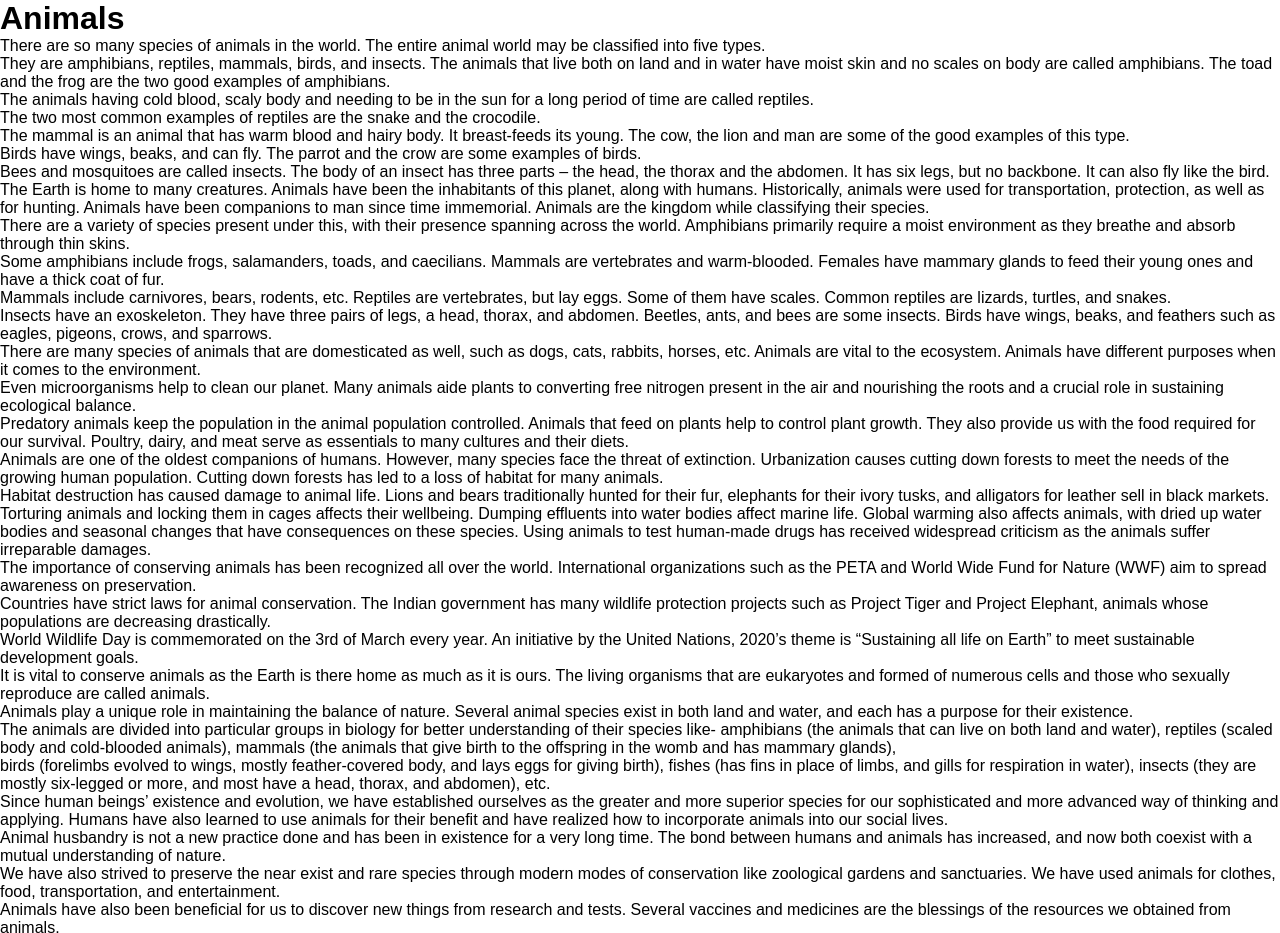
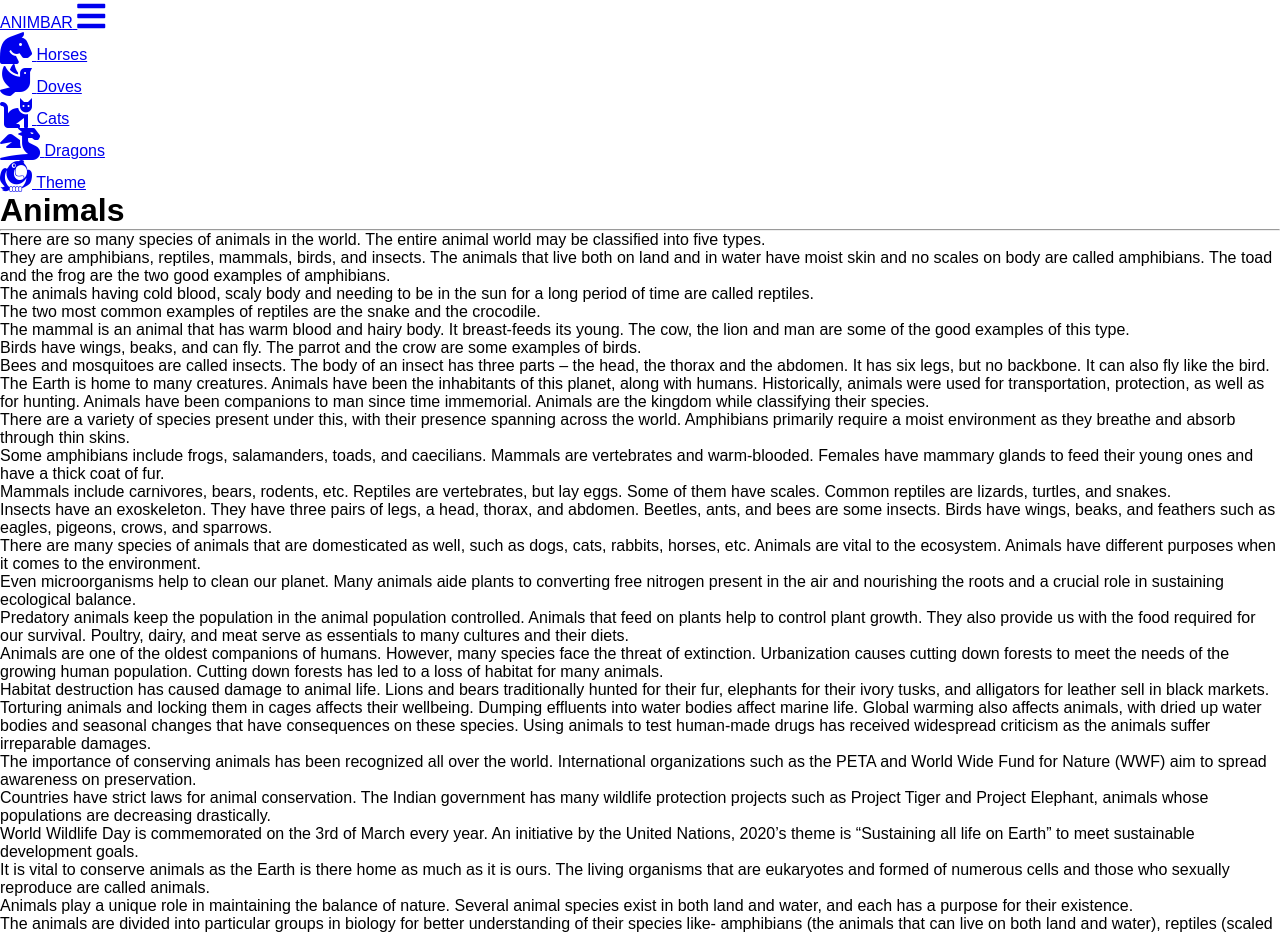
Before and after one commit to theiconik/webD-practice-projects, a plain HTML site: page AnimBar/index.html in a window 1280 px wide. Shown: the top 933 px of the page. Drawn offline with nearby package versions, Linux system fonts and the light colour scheme; files that its build step writes are made by us from their sources.

Commit message:
Finalized HTML code

```diff
--- a/AnimBar/index.html
+++ b/AnimBar/index.html
@@ -4,14 +4,58 @@
     <meta charset="UTF-8" />
     <meta name="viewport" content="width=device-width, initial-scale=1.0" />
     <link rel="stylesheet" href="style.css" />
+    <link rel="stylesheet" href="https://cdnjs.cloudflare.com/ajax/libs/font-awesome/5.15.1/css/all.min.css" integrity="sha512-+4zCK9k+qNFUR5X+cKL9EIR+ZOhtIloNl9GIKS57V1MyNsYpYcUrUeQc9vNfzsWfV28IaLL3i96P9sdNyeRssA==" crossorigin="anonymous" />
     <title>AnimBar</title>
   </head>
   <body>
-    <nav class="navbar"></nav>
+    <nav class="navbar">
+       <ul class="navbar-nav">
+          <li class="logo">
+             <a href="#" class="nav-link">
+               <span class="link-text">AnimBar</span>
+               <i class="fas fa-bars fa-2x"></i>
+             </a>
+          </li>
+          <li class="nav-item">
+             <a href="#" class="nav-link">
+               <i class="fas fa-horse-head fa-2x"></i>
+               <span class="link-text">Horses</span>
+             </a>
+          </li>
+
+          <li class="nav-item">
+            <a href="#" class="nav-link">
+              <i class="fas fa-dove fa-2x"></i>
+              <span class="link-text">Doves</span>
+            </a>
+         </li>
+
+         <li class="nav-item">
+            <a href="#" class="nav-link">
+              <i class="fas fa-cat fa-2x"></i>
+              <span class="link-text">Cats</span>
+            </a>
+         </li>
+
+         <li class="nav-item">
+            <a href="#" class="nav-link">
+              <i class="fas fa-dragon fa-2x"></i>
+              <span class="link-text">Dragons</span>
+            </a>
+         </li>
+
+         <li class="nav-item">
+            <a href="#" class="nav-link">
+              <i class="fab fa-themeisle fa-2x"></i>
+            <span class="link-text">Theme</span>
+            </a>
+         </li>
+       </ul>
+    </nav>
 
     <main>
       <h1>Animals</h1>
-
+      <hr>
       <p>
         There are so many species of animals in the world. The entire animal
         world may be classified into five types.<br />
```
